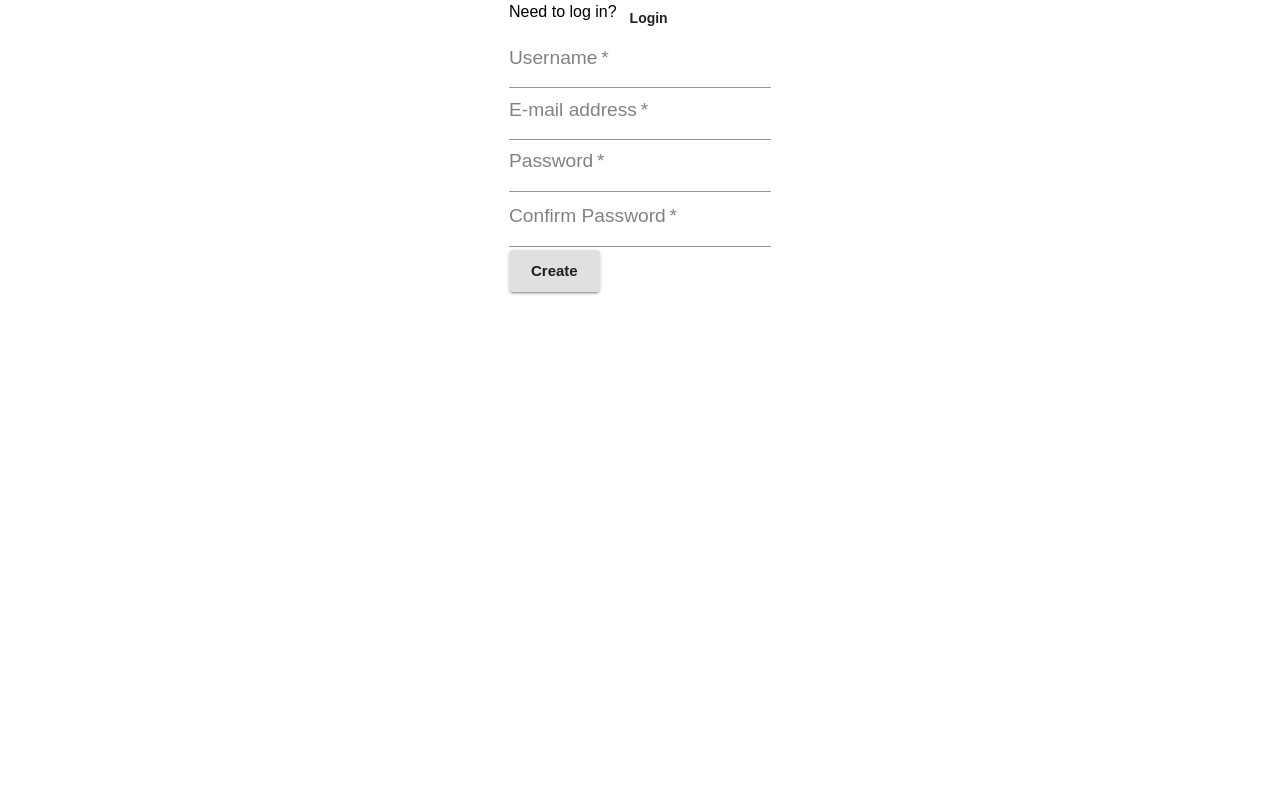
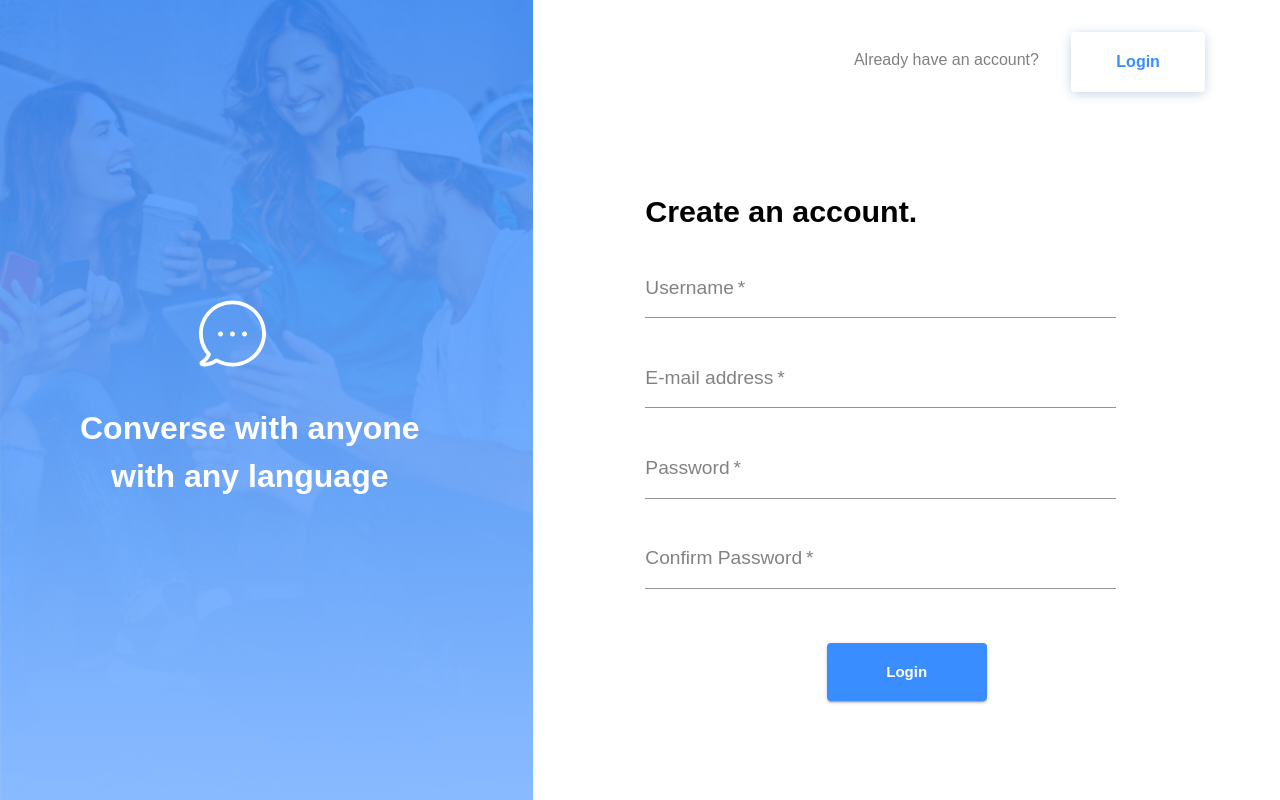
Before and after one commit to saarthak08/messenger-starter, a React (Create React App) app in the folder client/: page / in a window 1280 px wide. Built offline with nearby package versions, Linux system fonts and the light colour scheme; no server answers.

Commit message:
style: style Signup Screen

```diff
--- a/client/src/components/AuthPageImage.js
+++ b/client/src/components/Auth/AuthPageImage.js
@@ -1,6 +1,6 @@
 import React from "react";
-import backgroundImage from "../images/bg-img.png";
-import chatBubble from "../images/bubble.svg";
+import backgroundImage from "../../images/bg-img.png";
+import chatBubble from "../../images/bubble.svg";
 import {
     Grid,
     Box,
--- a/client/src/components/Login.js
+++ b/client/src/components/Login.js
@@ -10,8 +10,8 @@ import {
   TextField,
 } from "@material-ui/core";
 import { login } from "../store/utils/thunkCreators";
-import AuthPageImage from "./AuthPageImage";
-import useAuthStyles from "./AuthStyles";
+import AuthPageImage from "./Auth/AuthPageImage";
+import useAuthStyles from "./Auth/AuthStyles";
 
 const Login = (props) => {
   const history = useHistory();
--- a/client/src/components/Signup.js
+++ b/client/src/components/Signup.js
@@ -1,6 +1,7 @@
 import React, { useState } from "react";
 import { Redirect, useHistory } from "react-router-dom";
 import { connect } from "react-redux";
+import AuthPageImage from "./Auth/AuthPageImage";
 import {
   Grid,
   Box,
@@ -11,10 +12,12 @@ import {
   FormHelperText,
 } from "@material-ui/core";
 import { register } from "../store/utils/thunkCreators";
+import useAuthStyles from "./Auth/AuthStyles";
 
 const Signup = (props) => {
   const history = useHistory();
   const { user, register } = props;
+  const classes = useAuthStyles();
   const [formErrorMessage, setFormErrorMessage] = useState({});
 
   const handleRegister = async (event) => {
@@ -37,16 +40,20 @@ const Signup = (props) => {
   }
 
   return (
-    <Grid container justify="center">
-      <Box>
-        <Grid container item>
-          <Typography>Need to log in?</Typography>
-          <Button onClick={() => history.push("/login")}>Login</Button>
-        </Grid>
-        <form onSubmit={handleRegister}>
+    <Grid container className={classes.root}>
+      <AuthPageImage />
+      <Grid item direction="column" md={7} alignItems="flex-start" container>
+        <Box className={classes.topBox}>
+          <Typography className={classes.topText} >Already have an account?</Typography>
+          <Button className={classes.topButton} onClick={() => history.push("/login")} color="primary" style={{ width: "20%" }}>Login</Button>
+        </Box>
+        <form className={classes.form} onSubmit={handleRegister}>
+          <Typography variant="h5" style={{ fontWeight: "bold", fontSize: "1.9rem", margin: "0 0 1rem 0" }}>
+            Create an account.
+          </Typography>
+
           <Grid>
-            <Grid>
-              <FormControl>
+            <FormControl margin="normal" fullWidth className={classes.formControl}>
               <TextField
                 aria-label="username"
                 label="Username"
@@ -56,34 +63,42 @@ const Signup = (props) => {
               />
             </FormControl>
           </Grid>
+
           <Grid>
-              <FormControl>
+            <FormControl margin="normal" fullWidth className={classes.formControl}>
               <TextField
+                aria-label="email"
                 label="E-mail address"
-                  aria-label="e-mail address"
-                  type="email"
                 name="email"
+                type="text"
                 required
               />
             </FormControl>
           </Grid>
+
           <Grid>
-              <FormControl error={!!formErrorMessage.confirmPassword}>
+            <FormControl
+              margin="normal"
+              className={classes.formControl}
+              fullWidth
+            >
               <TextField
+                label="Password"
                 aria-label="password"
-                  label="Password"
                 type="password"
+                name="password"
                 inputProps={{ minLength: 6 }}
-                  name="password"
                 required
               />
-                <FormHelperText>
-                  {formErrorMessage.confirmPassword}
-                </FormHelperText>
             </FormControl>
           </Grid>
+
           <Grid>
-              <FormControl error={!!formErrorMessage.confirmPassword}>
+            <FormControl
+              margin="normal"
+              className={classes.formControl}
+              fullWidth
+            >
               <TextField
                 label="Confirm Password"
                 aria-label="confirm password"
@@ -97,13 +112,20 @@ const Signup = (props) => {
               </FormHelperText>
             </FormControl>
           </Grid>
-            <Button type="submit" variant="contained" size="large">
-              Create
+          <Box>
+            <Button
+              type="submit"
+              variant="contained"
+              size="large"
+              color="primary"
+              className={classes.submitButton}
+            >
+              Login
             </Button>
+          </Box>
+        </form>
       </Grid>
-        </form>
-      </Box>
-    </Grid>
+    </Grid >
   );
 };
 
```
Also changed, not shown: client/src/components/Auth/AuthStyles.js (renamed from client/src/components/AuthStyles.js). Lines whose indentation alone changed are shown as unchanged.
